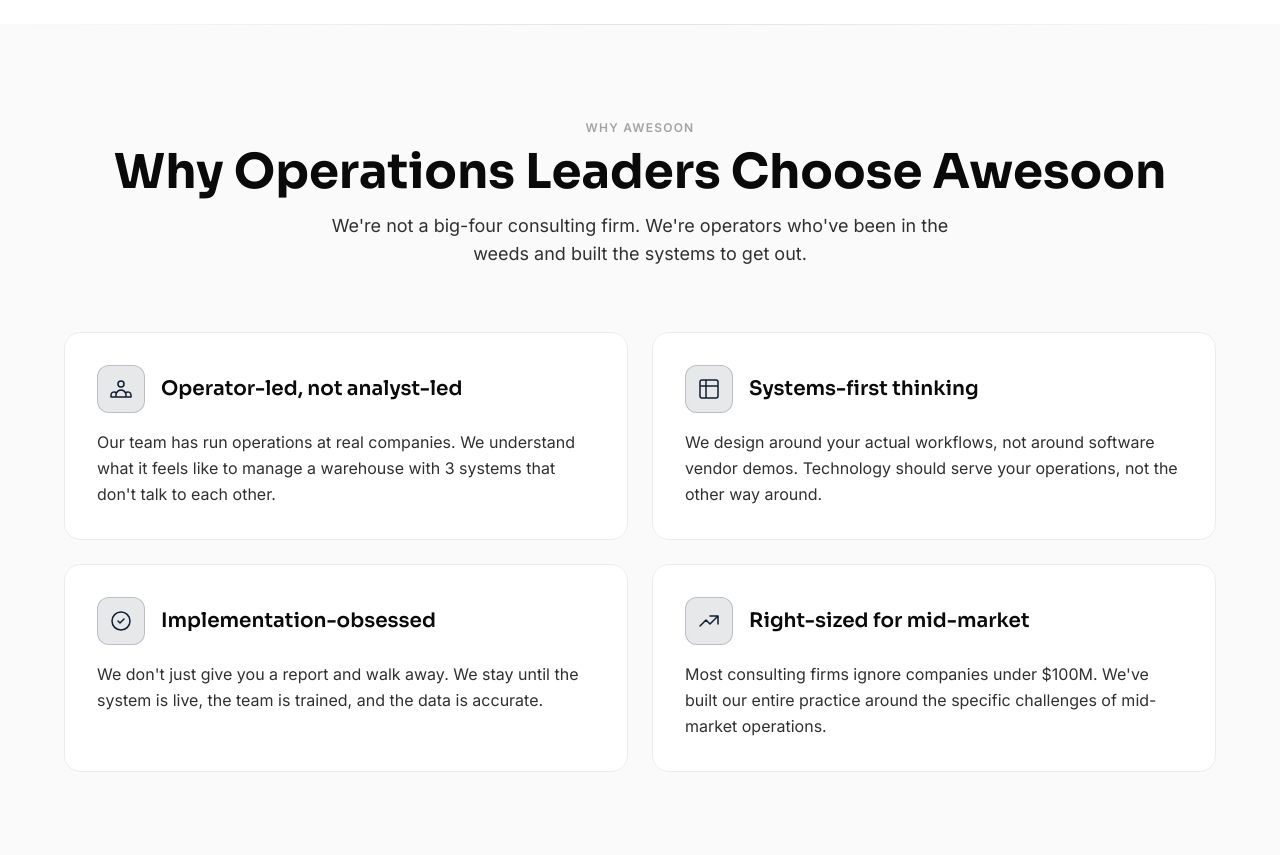
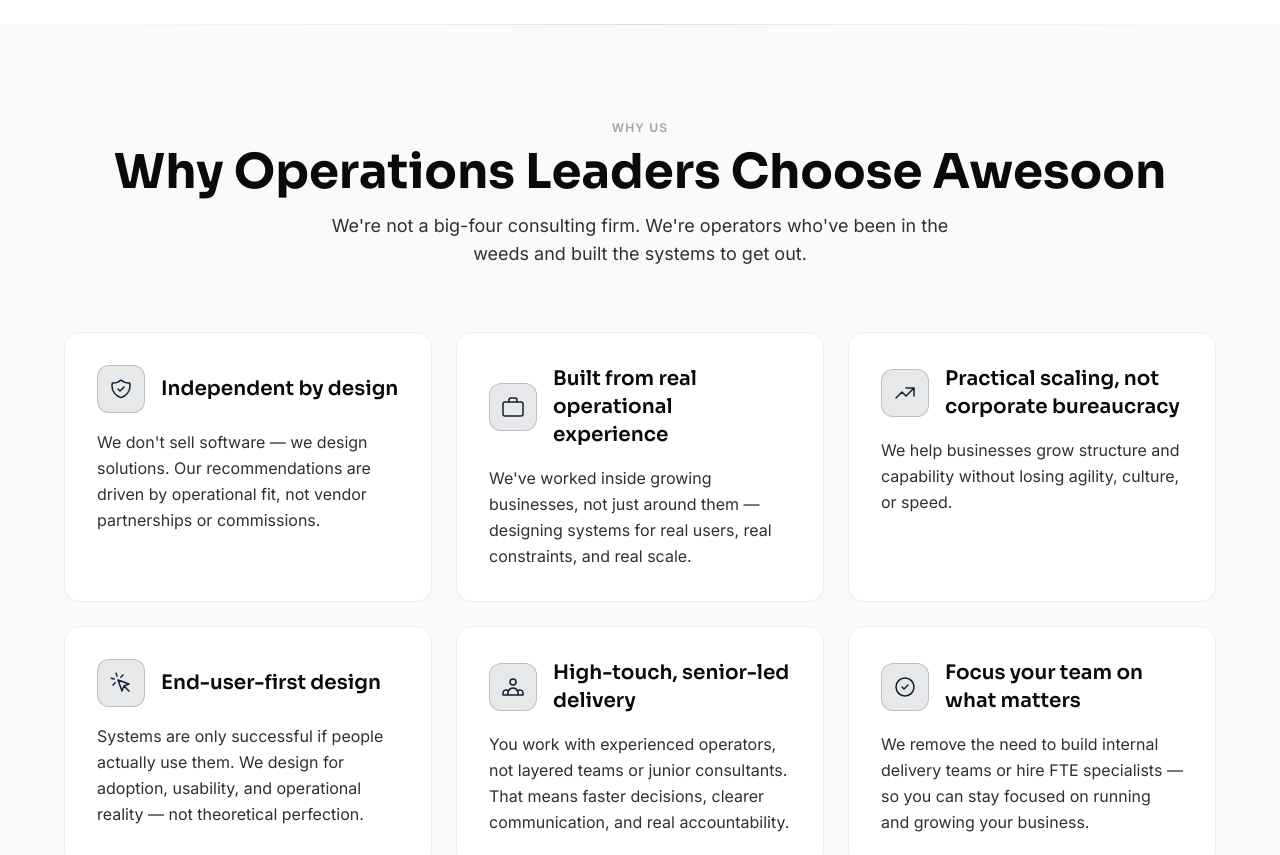
Before and after one commit to awesoon-consulting/nextjs, a Next.js app: page /en in a window 1280 px wide. Shown: the part 1720-2575 px from the top of the page. Built offline with nearby package versions, Linux system fonts and the light colour scheme; no server answers.

Commit message:
Refine differentiators content and layout

```diff
--- a/messages/en.json
+++ b/messages/en.json
@@ -58,20 +58,28 @@
     "subtitle": "We're not a big-four consulting firm. We're operators who've been in the weeds and built the systems to get out.",
     "items": [
       {
-        "title": "Operator-led, not analyst-led",
-        "description": "Our team has run operations at real companies. We understand what it feels like to manage a warehouse with 3 systems that don't talk to each other."
+        "title": "Independent by design",
+        "description": "We don't sell software — we design solutions. Our recommendations are driven by operational fit, not vendor partnerships or commissions."
       },
       {
-        "title": "Systems-first thinking",
-        "description": "We design around your actual workflows, not around software vendor demos. Technology should serve your operations, not the other way around."
+        "title": "Built from real operational experience",
+        "description": "We've worked inside growing businesses, not just around them — designing systems for real users, real constraints, and real scale."
       },
       {
-        "title": "Implementation-obsessed",
-        "description": "We don't just give you a report and walk away. We stay until the system is live, the team is trained, and the data is accurate."
+        "title": "Practical scaling, not corporate bureaucracy",
+        "description": "We help businesses grow structure and capability without losing agility, culture, or speed."
       },
       {
-        "title": "Right-sized for mid-market",
-        "description": "Most consulting firms ignore companies under $100M. We've built our entire practice around the specific challenges of mid-market operations."
+        "title": "End-user-first design",
+        "description": "Systems are only successful if people actually use them. We design for adoption, usability, and operational reality — not theoretical perfection."
+      },
+      {
+        "title": "High-touch, senior-led delivery",
+        "description": "You work with experienced operators, not layered teams or junior consultants. That means faster decisions, clearer communication, and real accountability."
+      },
+      {
+        "title": "Focus your team on what matters",
+        "description": "We remove the need to build internal delivery teams or hire FTE specialists — so you can stay focused on running and growing your business."
       }
     ]
   },
@@ -370,7 +378,7 @@
     "contactCta": "Contact Us"
   },
   "eyebrow": {
-    "whyAwesoon": "Why Awesoon",
+    "whyAwesoon": "Why Us",
     "soundFamiliar": "Sound familiar?",
     "problemsWeSolve": "Problems We Solve",
     "howWeWork": "How We Work",
--- a/messages/es.json
+++ b/messages/es.json
@@ -59,20 +59,28 @@
     "subtitle": "No somos una firma de consultoría grande. Somos operadores que hemos vivido el problema.",
     "items": [
       {
-        "title": "Liderado por operadores, no analistas",
-        "description": "Nuestro equipo ha gestionado operaciones en empresas reales. Entendemos lo que es gestionar un almacén con 3 sistemas que no se comunican."
+        "title": "Independent by design",
+        "description": "We don't sell software — we design solutions. Our recommendations are driven by operational fit, not vendor partnerships or commissions."
       },
       {
-        "title": "Pensamiento orientado a sistemas",
-        "description": "Diseñamos alrededor de tus flujos de trabajo reales, no alrededor de demostraciones de proveedores. La tecnología debe servir a tus operaciones."
+        "title": "Built from real operational experience",
+        "description": "We've worked inside growing businesses, not just around them — designing systems for real users, real constraints, and real scale."
       },
       {
-        "title": "Obsesionados con la implementación",
-        "description": "No solo te damos un informe y nos vamos. Nos quedamos hasta que el sistema esté en vivo, el equipo esté capacitado y los datos sean precisos."
+        "title": "Practical scaling, not corporate bureaucracy",
+        "description": "We help businesses grow structure and capability without losing agility, culture, or speed."
       },
       {
-        "title": "Adecuado para el mercado medio",
-        "description": "La mayoría de las firmas de consultoría ignoran a las empresas con menos de $100M. Hemos construido toda nuestra práctica alrededor de los desafíos específicos de las operaciones del mercado medio."
+        "title": "End-user-first design",
+        "description": "Systems are only successful if people actually use them. We design for adoption, usability, and operational reality — not theoretical perfection."
+      },
+      {
+        "title": "High-touch, senior-led delivery",
+        "description": "You work with experienced operators, not layered teams or junior consultants. That means faster decisions, clearer communication, and real accountability."
+      },
+      {
+        "title": "Focus your team on what matters",
+        "description": "We remove the need to build internal delivery teams or hire FTE specialists — so you can stay focused on running and growing your business."
       }
     ]
   },
@@ -371,7 +379,7 @@
     "contactCta": "Contáctanos"
   },
   "eyebrow": {
-    "whyAwesoon": "Por qué Awesoon",
+    "whyAwesoon": "Why Us",
     "soundFamiliar": "¿Te suena familiar?",
     "problemsWeSolve": "Problemas que resolvemos",
     "howWeWork": "Cómo trabajamos",
--- a/messages/fr.json
+++ b/messages/fr.json
@@ -59,20 +59,28 @@
     "subtitle": "Nous ne sommes pas un cabinet de conseil. Nous sommes des opérateurs qui ont vécu le problème.",
     "items": [
       {
-        "title": "Dirigé par des opérateurs, pas des analystes",
-        "description": "Notre équipe a géré des opérations dans de vraies entreprises. Nous comprenons ce que c'est de gérer un entrepôt avec 3 systèmes qui ne se parlent pas."
+        "title": "Independent by design",
+        "description": "We don't sell software — we design solutions. Our recommendations are driven by operational fit, not vendor partnerships or commissions."
       },
       {
-        "title": "Pensée axée sur les systèmes",
-        "description": "Nous concevons autour de vos flux de travail réels, pas autour des démos de fournisseurs de logiciels. La technologie doit servir vos opérations, pas l'inverse."
+        "title": "Built from real operational experience",
+        "description": "We've worked inside growing businesses, not just around them — designing systems for real users, real constraints, and real scale."
       },
       {
-        "title": "Obsédés par l'implémentation",
-        "description": "Nous ne vous donnons pas seulement un rapport et disparaissons. Nous restons jusqu'à ce que le système soit en direct, l'équipe formée et les données exactes."
+        "title": "Practical scaling, not corporate bureaucracy",
+        "description": "We help businesses grow structure and capability without losing agility, culture, or speed."
       },
       {
-        "title": "Adapté au marché intermédiaire",
-        "description": "La plupart des cabinets de conseil ignorent les entreprises de moins de 100 M$. Nous avons construit toute notre pratique autour des défis spécifiques des opérations du marché intermédiaire."
+        "title": "End-user-first design",
+        "description": "Systems are only successful if people actually use them. We design for adoption, usability, and operational reality — not theoretical perfection."
+      },
+      {
+        "title": "High-touch, senior-led delivery",
+        "description": "You work with experienced operators, not layered teams or junior consultants. That means faster decisions, clearer communication, and real accountability."
+      },
+      {
+        "title": "Focus your team on what matters",
+        "description": "We remove the need to build internal delivery teams or hire FTE specialists — so you can stay focused on running and growing your business."
       }
     ]
   },
@@ -371,7 +379,7 @@
     "contactCta": "Nous contacter"
   },
   "eyebrow": {
-    "whyAwesoon": "Pourquoi Awesoon",
+    "whyAwesoon": "Why Us",
     "soundFamiliar": "Ça vous semble familier?",
     "problemsWeSolve": "Problèmes que nous résolvons",
     "howWeWork": "Comment nous travaillons",
--- a/src/components/sections/DifferentiatorCards.tsx
+++ b/src/components/sections/DifferentiatorCards.tsx
@@ -10,72 +10,36 @@
 import AnimateIn from '@/src/components/ui/AnimateIn'
 
 const icons = [
-  <svg
-    key="1"
-    className="w-6 h-6"
-    fill="none"
-    stroke="currentColor"
-    viewBox="0 0 24 24"
-    aria-hidden="true"
-  >
-    <path
-      strokeLinecap="round"
-      strokeLinejoin="round"
-      strokeWidth={1.5}
-      d="M17 20h5v-2a3 3 0 00-5.356-1.857M17 20H7m10 0v-2c0-.656-.126-1.283-.356-1.857M7 20H2v-2a3 3 0 015.356-1.857M7 20v-2c0-.656.126-1.283.356-1.857m0 0a5.002 5.002 0 019.288 0M15 7a3 3 0 11-6 0 3 3 0 016 0z"
-    />
+  /* 0 — Independent (shield) */
+  <svg key="0" className="w-6 h-6" fill="none" stroke="currentColor" viewBox="0 0 24 24" aria-hidden="true">
+    <path strokeLinecap="round" strokeLinejoin="round" strokeWidth={1.5} d="M9 12l2 2 4-4m5.618-4.016A11.955 11.955 0 0112 2.944a11.955 11.955 0 01-8.618 3.04A12.02 12.02 0 003 9c0 5.591 3.824 10.29 9 11.622 5.176-1.332 9-6.03 9-11.622 0-1.042-.133-2.052-.382-3.016z" />
   </svg>,
-  <svg
-    key="2"
-    className="w-6 h-6"
-    fill="none"
-    stroke="currentColor"
-    viewBox="0 0 24 24"
-    aria-hidden="true"
-  >
-    <path
-      strokeLinecap="round"
-      strokeLinejoin="round"
-      strokeWidth={1.5}
-      d="M9 3H5a2 2 0 00-2 2v4m6-6h10a2 2 0 012 2v4M9 3v18m0 0h10a2 2 0 002-2V9M9 21H5a2 2 0 01-2-2V9m0 0h18"
-    />
+  /* 1 — Real experience (briefcase) */
+  <svg key="1" className="w-6 h-6" fill="none" stroke="currentColor" viewBox="0 0 24 24" aria-hidden="true">
+    <path strokeLinecap="round" strokeLinejoin="round" strokeWidth={1.5} d="M20 7H4a2 2 0 00-2 2v10a2 2 0 002 2h16a2 2 0 002-2V9a2 2 0 00-2-2zM16 7V5a2 2 0 00-2-2h-4a2 2 0 00-2 2v2" />
   </svg>,
-  <svg
-    key="3"
-    className="w-6 h-6"
-    fill="none"
-    stroke="currentColor"
-    viewBox="0 0 24 24"
-    aria-hidden="true"
-  >
-    <path
-      strokeLinecap="round"
-      strokeLinejoin="round"
-      strokeWidth={1.5}
-      d="M9 12l2 2 4-4m6 2a9 9 0 11-18 0 9 9 0 0118 0z"
-    />
+  /* 2 — Practical scaling (trending up) */
+  <svg key="2" className="w-6 h-6" fill="none" stroke="currentColor" viewBox="0 0 24 24" aria-hidden="true">
+    <path strokeLinecap="round" strokeLinejoin="round" strokeWidth={1.5} d="M13 7h8m0 0v8m0-8l-8 8-4-4-6 6" />
   </svg>,
-  <svg
-    key="4"
-    className="w-6 h-6"
-    fill="none"
-    stroke="currentColor"
-    viewBox="0 0 24 24"
-    aria-hidden="true"
-  >
-    <path
-      strokeLinecap="round"
-      strokeLinejoin="round"
-      strokeWidth={1.5}
-      d="M13 7h8m0 0v8m0-8l-8 8-4-4-6 6"
-    />
+  /* 3 — End-user-first (cursor click) */
+  <svg key="3" className="w-6 h-6" fill="none" stroke="currentColor" viewBox="0 0 24 24" aria-hidden="true">
+    <path strokeLinecap="round" strokeLinejoin="round" strokeWidth={1.5} d="M15 15l-2 5L9 9l11 4-5 2zm0 0l5 5M7.188 2.239l.777 2.897M5.136 7.965l-2.898-.777M13.95 4.05l-2.122 2.122m-5.657 5.656l-2.12 2.122" />
+  </svg>,
+  /* 4 — Senior-led (user check) */
+  <svg key="4" className="w-6 h-6" fill="none" stroke="currentColor" viewBox="0 0 24 24" aria-hidden="true">
+    <path strokeLinecap="round" strokeLinejoin="round" strokeWidth={1.5} d="M17 20h5v-2a3 3 0 00-5.356-1.857M17 20H7m10 0v-2c0-.656-.126-1.283-.356-1.857M7 20H2v-2a3 3 0 015.356-1.857M7 20v-2c0-.656.126-1.283.356-1.857m0 0a5.002 5.002 0 019.288 0M15 7a3 3 0 11-6 0 3 3 0 016 0z" />
+  </svg>,
+  /* 5 — Focus (target) */
+  <svg key="5" className="w-6 h-6" fill="none" stroke="currentColor" viewBox="0 0 24 24" aria-hidden="true">
+    <path strokeLinecap="round" strokeLinejoin="round" strokeWidth={1.5} d="M9 12l2 2 4-4m6 2a9 9 0 11-18 0 9 9 0 0118 0z" />
   </svg>,
 ]
 
 export default function DifferentiatorCards() {
   const t = useTranslations('differentiators')
   const tEyebrow = useTranslations('eyebrow')
-  const items = [0, 1, 2, 3]
+  const items = [0, 1, 2, 3, 4, 5]
 
   return (
     <section
@@ -104,7 +68,7 @@
           </div>
         </AnimateIn>
 
-        <div className="grid grid-cols-1 sm:grid-cols-2 gap-6">
+        <div className="grid grid-cols-1 sm:grid-cols-2 lg:grid-cols-3 gap-6">
           {items.map((idx) => (
             <AnimateIn key={idx} variant="scale" delay={idx * 100} threshold={0.05}>
               <div
```
